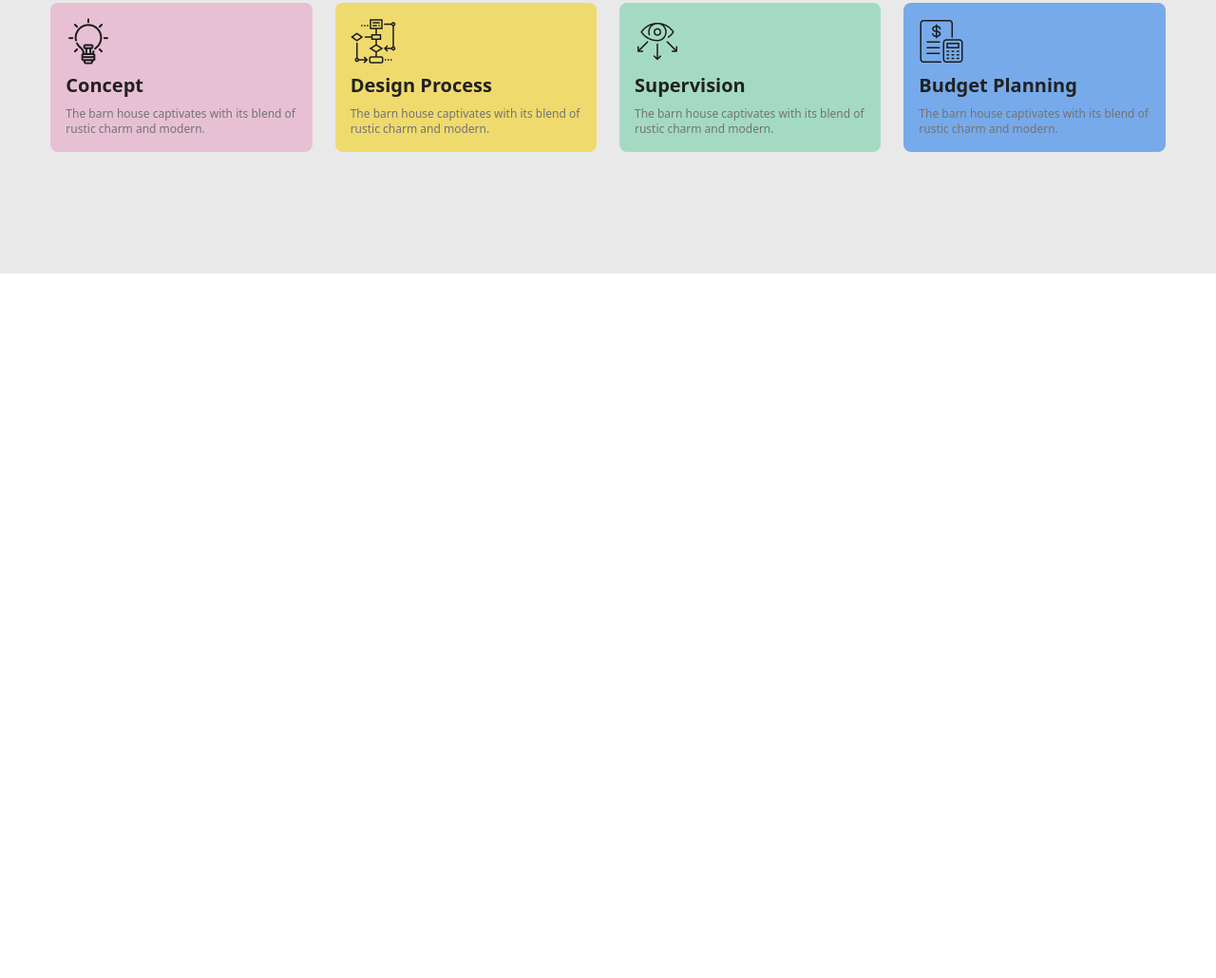
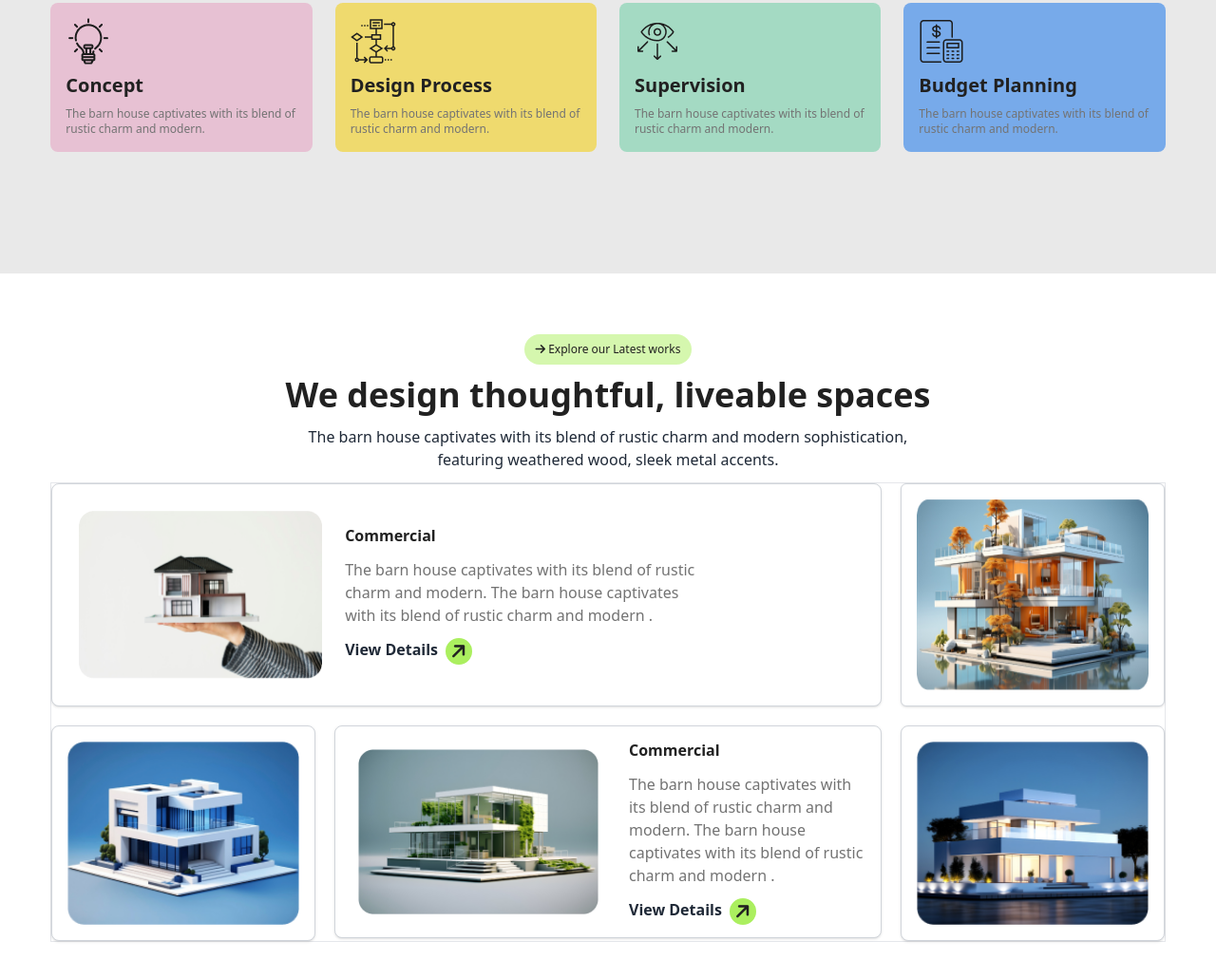
Before and after one commit to AsifaJahanSafa/Rinterio, a plain HTML site: page index.html in a window 1280 px wide. Shown: the part 1751-2781 px from the top of the page at 95% size. Before the commit the page ends 2119 px from the top, so only its background shows below. Drawn offline with nearby package versions, Linux system fonts and the light colour scheme.

Commit message:
added thoughtful section

```diff
--- a/index.html
+++ b/index.html
@@ -288,6 +288,100 @@
 
                 </div>
         </section>
+
+        <!-- Our Latest Portfolio section -->
+         <section class="my-16 space-y-3 w-11/12 mx-auto text-center">
+             <!-- common description start here -->
+             <button class=" bg-secondary-color text-h-color text-xs font-medium py-2 px-3 rounded-2xl  ">
+              <i class="fa-solid fa-arrow-right"></i>
+              Explore our Latest works</button>
+              <h2 class="text-h-color text-4xl font-bold">We design thoughtful, liveable spaces</h2>
+              <p class="max-w-2xl mx-auto">The barn house captivates with its blend of rustic charm and
+                modern sophistication, featuring weathered wood, sleek metal accents.</p>
+                <!-- common description end here -->
+
+                <!-- grid-container -->
+                 <div class="grid grid-cols-1 gap-7 lg:gap-5  md:grid-cols-2 lg:grid-cols-4 border ">
+                 <!-- card-1 -->
+                 <div class="col-span-1 md:col-span-2 lg:col-span-3">
+                  <div class="lg:flex flex-col md:flex-row gap-3 items-center bg-white border shadow-md lg:shadow border-gray-300 p-4  rounded-lg">
+
+                    <div class="lg:w-1/3 p-3 mb-5 lg:mb-0">
+                      <img src="./assets/img1.png" alt="" class="w-full h-full object-cover" >
+                    </div>
+                    <div class=" flex-1 text-left space-y-3 p-4 lg:p-0">
+                      <h2 class="card-title text-2xl lg:text-base text-h-color font-bold">Commercial</h2>
+                      <p class="max-w-sm text-base text-p-color font-normal">The barn house captivates with its blend of rustic charm and modern. The barn house captivates with its blend of rustic charm and modern .</p>
+
+                       <!-- common button -->
+                      <button class="flex gap-2 bg-white rounded-full text-2xl lg:text-base font-bold mr-5 ">
+                      View Details
+                      <div class="w-7 h-7 rounded-full bg-primary-color  flex justify-center text-h-color items-center text-xl font-thin  -rotate-45 mr-2 ">
+                      <i class="fa-solid fa-arrow-right "></i>
+
+                 </button>
+
+                    </div>
+                  </div>
+                 </div>
+                 <!-- grid-2 -->
+
+                      <div class="col-span-1  bg-white border shadow-md lg:shadow border-gray-300 p-4 rounded-md">
+
+                        <img class=" h-full w-full " src="./assets/img2.png" alt="" class="object-cover" >
+
+                      </div>
+
+                 <!-- grid-3 -->
+                    <div class="col-span-1">
+                      <div class="bg-white border shadow-md lg:shadow border-gray-300 p-4 rounded-lg">
+
+                        <img src="./assets/img3.png" alt="" class="w-full object-cover" >
+
+                      </div>
+                    </div>
+
+                     <!-- card-4 -->
+                 <div class="col-span-1 md:col-span-2 ">
+                  <div class="lg:flex flex-col md:flex-row gap-7 lg:gap-5 md:gap-3 justify-between items-center bg-white border shadow-md lg:shadow border-gray-300 p-3  rounded-lg">
+
+                    <div class="flex-1 p-3 mb-5 lg:mb-0">
+                      <img src="./assets/img4.png" alt="" class="w-full object-cover">
+                    </div>
+                    <div class=" flex-1 text-left space-y-3 ">
+                      <h2 class="card-title text-2xl lg:text-base text-h-color font-bold">Commercial</h2>
+                      <p class="max-w-sm text-base text-p-color font-normal">The barn house captivates with its blend of rustic charm and modern. The barn house captivates with its blend of rustic charm and modern .</p>
+
+                       <!-- common button -->
+                      <button class=" bg-white flex gap-2 rounded-full  text-2xl lg:text-base font-bold mr-5 ">
+                      View Details
+                      <div class="w-7 h-7 rounded-full bg-primary-color  flex justify-center text-h-color items-center text-xl font-thin  -rotate-45 mr-2 ">
+                      <i class="fa-solid fa-arrow-right "></i>
+
+                 </button>
+                    </div>
+                  </div>
+                 </div>
+                 <!-- grid-5 -->
+                    <div class="col-span-1">
+                      <div class="bg-white border shadow-md lg:shadow border-gray-300 p-4 rounded-lg">
+
+                        <img src="./assets/img5.png" alt="" class="w-full object-cover" >
+
+                      </div>
+                    </div>
+                 <!-- grid-5 -->
+                    <div class="col-span-1 lg:hidden">
+                      <div class="bg-white border border-gray-200 p-4 rounded-lg">
+
+                        <img src="./assets/img5.png" alt="" class="w-full" >
+
+                      </div>
+                    </div>
+
+
+                 </div>
+         </section>
     </header>
     <main></main>
     <footer></footer>
```
